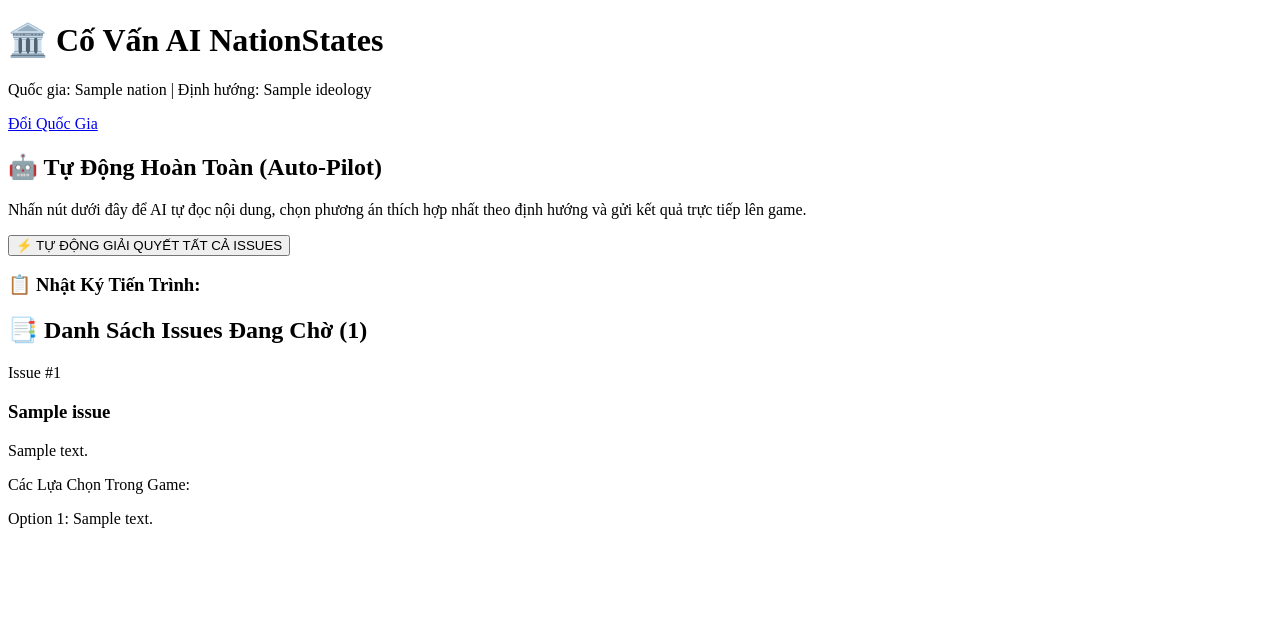
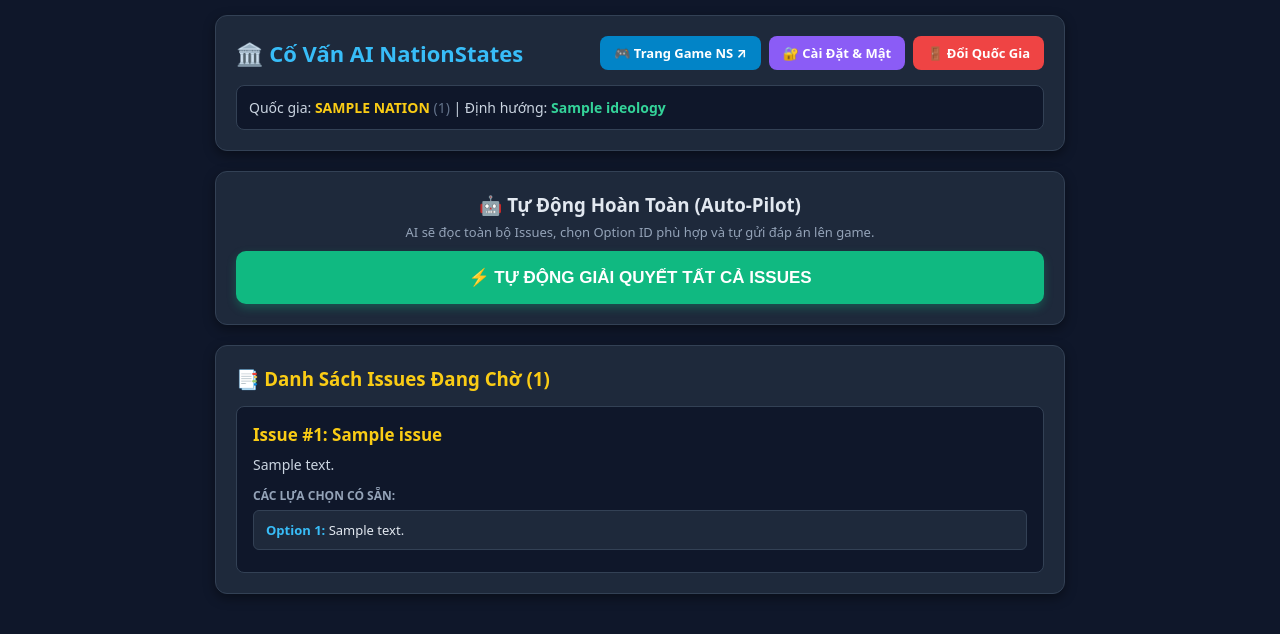
Before and after one commit to zhaxuan92-star/vzcomm-ai-advisor, a Flask app: template templates/index.html in a window 1280 px wide. Shown: the top 634 px of the page. Run offline with Flask 3, Linux system fonts and the light colour scheme; the template is opened without the code that fills it: most values are stand-ins (such as "Sample title", 1, 10 or a date in 2020).

Commit message:
Update index.html

```diff
--- a/templates/index.html
+++ b/templates/index.html
@@ -3,76 +3,118 @@
 <head>
     <meta charset="UTF-8">
     <meta name="viewport" content="width=device-width, initial-scale=1.0">
-    <title>Cố Vấn AI NationStates - Tự Động Hoàn Toàn</title>
-    <script src="[https://cdn.tailwindcss.com](https://cdn.tailwindcss.com)"></script>
+    <title>Cố Vấn AI NationStates - Bảng Điều Khiển</title>
+    <style>
+        * { box-sizing: border-box; margin: 0; padding: 0; }
+        body { background-color: #0f172a; color: #f8fafc; font-family: system-ui, -apple-system, sans-serif; padding: 15px; }
+        .container { max-width: 850px; margin: 0 auto; display: flex; flex-direction: column; gap: 20px; }
+        .card { background-color: #1e293b; border: 1px solid #334155; border-radius: 12px; padding: 20px; box-shadow: 0 4px 12px rgba(0,0,0,0.4); }
+
+        .header-top { display: flex; justify-content: space-between; align-items: center; flex-wrap: wrap; gap: 10px; margin-bottom: 15px; }
+        .title { color: #38bdf8; font-size: 22px; font-weight: bold; }
+
+        /* Cụm Nút Điều Hướng */
+        .nav-buttons { display: flex; gap: 8px; flex-wrap: wrap; }
+        .btn-nav { text-decoration: none; padding: 8px 14px; border-radius: 8px; font-size: 13px; font-weight: bold; transition: 0.2s; display: inline-flex; align-items: center; gap: 5px; }
+        .btn-game { background-color: #0284c7; color: white; }
+        .btn-game:hover { background-color: #0369a1; }
+        .btn-secret { background-color: #8b5cf6; color: white; }
+        .btn-secret:hover { background-color: #7c3aed; }
+        .btn-logout { background-color: #ef4444; color: white; }
+        .btn-logout:hover { background-color: #dc2626; }
+
+        .info-bar { background-color: #0f172a; padding: 12px; border-radius: 8px; border: 1px solid #334155; font-size: 14px; color: #cbd5e1; }
+        .btn-auto { background-color: #10b981; color: white; border: none; padding: 16px; border-radius: 10px; font-size: 17px; font-weight: bold; width: 100%; cursor: pointer; margin-top: 10px; transition: 0.2s; box-shadow: 0 4px 10px rgba(16,185,129,0.3); }
+        .btn-auto:active { transform: scale(0.98); }
+        .btn-auto:disabled { background-color: #64748b; cursor: not-allowed; box-shadow: none; }
+
+        .error-banner { background-color: rgba(239, 68, 68, 0.2); border: 1px solid #ef4444; color: #fca5a5; padding: 12px; border-radius: 8px; font-size: 14px; }
+        .issue-card { background-color: #0f172a; border: 1px solid #334155; border-radius: 8px; padding: 16px; margin-top: 15px; }
+        .issue-title { color: #facc15; font-size: 17px; font-weight: bold; margin-bottom: 8px; }
+        .issue-text { color: #cbd5e1; font-size: 14px; line-height: 1.5; margin-bottom: 12px; }
+        .option-item { background-color: #1e293b; border: 1px solid #334155; padding: 10px 12px; border-radius: 6px; font-size: 13px; margin-bottom: 6px; color: #e2e8f0; }
+        .option-id { color: #38bdf8; font-weight: bold; }
+
+        .result-item { padding: 12px; border-radius: 8px; margin-bottom: 8px; font-size: 14px; border: 1px solid; }
+        .res-success { background-color: rgba(16, 185, 129, 0.15); border-color: #10b981; color: #a7f3d0; }
+        .res-error { background-color: rgba(239, 68, 68, 0.15); border-color: #ef4444; color: #fca5a5; }
+        .hidden { display: none; }
+    </style>
 </head>
-<body class="bg-slate-900 text-white min-h-screen p-4 font-sans">
-    <div class="max-w-4xl mx-auto space-y-6">
+<body>
+    <div class="container">
 
-        <!-- HEADER BANNER -->
-        <div class="bg-slate-800 p-6 rounded-xl border border-slate-700 shadow-xl flex justify-between items-center flex-wrap gap-4">
-            <div>
-                <h1 class="text-2xl font-bold text-cyan-400">🏛️ Cố Vấn AI NationStates</h1>
-                <p class="text-slate-400 text-sm mt-1">
-                    Quốc gia: <span class="text-amber-400 font-semibold uppercase">{{ nation }}</span>
-                    | Định hướng: <span class="text-emerald-400 font-semibold">{{ ideology }}</span>
-                </p>
+        <!-- HEADER & CỤM NÚT DẪN TRANG -->
+        <div class="card">
+            <div class="header-top">
+                <div class="title">🏛️ Cố Vấn AI NationStates</div>
+                <div class="nav-buttons">
+                    <!-- NÚT DẪN SANG TRANG GAME NATIONSTATES -->
+                    <a href="{{ game_url }}" target="_blank" class="btn-nav btn-game">
+                        🎮 Trang Game NS ↗
+                    </a>
+                    <!-- NÚT DẪN SANG TRANG MẬT / QUẢN LÝ CẤU HÌNH -->
+                    <a href="/settings" class="btn-nav btn-secret">
+                        🔐 Cài Đặt & Mật
+                    </a>
+                    <!-- NÚT ĐỔI QUỐC GIA -->
+                    <a href="/logout" class="btn-nav btn-logout">
+                        🚪 Đổi Quốc Gia
+                    </a>
+                </div>
             </div>
-            <a href="/logout" class="bg-red-600 hover:bg-red-700 text-white text-sm font-semibold px-4 py-2 rounded-lg transition">
-                Đổi Quốc Gia
-            </a>
+
+            <div class="info-bar">
+                Quốc gia: <strong style="color: #facc15; text-transform: uppercase;">{{ nation }}</strong>
+                <span style="color: #64748b;">({{ clean_id }})</span> |
+                Định hướng: <strong style="color: #34d399;">{{ ideology }}</strong>
+            </div>
         </div>
 
-        <!-- CỤM TỰ ĐỘNG XỬ LÝ (AUTO-PILOT) -->
-        <div class="bg-slate-800 p-6 rounded-xl border border-slate-700 text-center shadow-xl">
-            <h2 class="text-lg font-bold mb-2 text-slate-200">🤖 Tự Động Hoàn Toàn (Auto-Pilot)</h2>
-            <p class="text-slate-400 text-sm mb-4">
-                Nhấn nút dưới đây để AI tự đọc nội dung, chọn phương án thích hợp nhất theo định hướng và gửi kết quả trực tiếp lên game.
-            </p>
+        <!-- CẢNH BÁO LỖI NẾU CÓ -->
+        {% if api_error %}
+        <div class="error-banner">
+            ⚠️ <strong>Lỗi Kết Nối API:</strong> {{ api_error }}
+        </div>
+        {% endif %}
 
-            <button id="btn-auto" onclick="runAutoSolve()" class="bg-emerald-600 hover:bg-emerald-500 text-white font-bold py-3 px-8 rounded-xl shadow-lg transform active:scale-95 transition">
-                ⚡ TỰ ĐỘNG GIẢI QUYẾT TẤT CẢ ISSUES
-            </button>
+        <!-- NÚT CHẠY AUTO-PILOT -->
+        <div class="card" style="text-align: center;">
+            <h3 style="color: #e2e8f0; margin-bottom: 6px;">🤖 Tự Động Hoàn Toàn (Auto-Pilot)</h3>
+            <p style="color: #94a3b8; font-size: 13px;">AI sẽ đọc toàn bộ Issues, chọn Option ID phù hợp và tự gửi đáp án lên game.</p>
+            <button id="btn-auto" onclick="runAutoSolve()" class="btn-auto">⚡ TỰ ĐỘNG GIẢI QUYẾT TẤT CẢ ISSUES</button>
         </div>
 
-        <!-- BẢNG HIỂN THỊ KẾT QUẢ XỬ LÝ -->
-        <div id="result-box" class="hidden bg-slate-800 p-6 rounded-xl border border-slate-700 shadow-xl">
-            <h3 class="text-lg font-bold text-cyan-400 mb-3">📋 Nhật Ký Tiến Trình:</h3>
-            <div id="result-list" class="space-y-3"></div>
+        <!-- NHẬT KÝ TIẾN TRÌNH -->
+        <div id="result-box" class="card hidden">
+            <h3 style="color: #38bdf8; margin-bottom: 12px;">📋 Nhật Ký Xử Lý AI:</h3>
+            <div id="result-list"></div>
         </div>
 
-        <!-- DANH SÁCH ISSUES ĐANG CÓ -->
-        <div class="bg-slate-800 p-6 rounded-xl border border-slate-700 shadow-xl">
-            <h2 class="text-xl font-bold text-amber-400 mb-4">📑 Danh Sách Issues Đang Chờ ({{ issues|length }})</h2>
+        <!-- DANH SÁCH ISSUES HIỆN CÓ -->
+        <div class="card">
+            <h3 style="color: #facc15; margin-bottom: 10px;">📑 Danh Sách Issues Đang Chờ ({{ issues|length }})</h3>
 
             {% if issues %}
-                <div class="space-y-6">
-                    {% for issue in issues %}
-                    <div class="bg-slate-900 p-5 rounded-lg border border-slate-700">
-                        <div class="flex justify-between items-center mb-2">
-                            <span class="text-xs font-bold bg-amber-500/20 text-amber-400 px-2 py-1 rounded">Issue #{{ issue.id }}</span>
-                        </div>
-                        <h3 class="text-lg font-bold text-white mb-2">{{ issue.title }}</h3>
-                        <p class="text-slate-300 text-sm mb-4 leading-relaxed">{{ issue.text }}</p>
-
-                        <div class="space-y-2 border-t border-slate-800 pt-3">
-                            <p class="text-xs font-semibold text-slate-400 uppercase">Các Lựa Chọn Trong Game:</p>
-                            {% for option in issue.options %}
-                            <div class="bg-slate-800 p-3 rounded text-sm text-slate-300 border border-slate-700/50">
-                                <span class="font-bold text-cyan-400">Option {{ option.id }}:</span> {{ option.text }}
-                            </div>
-                            {% endfor %}
-                        </div>
+                {% for issue in issues %}
+                <div class="issue-card">
+                    <div class="issue-title">Issue #{{ issue.id }}: {{ issue.title }}</div>
+                    <div class="issue-text">{{ issue.text }}</div>
+                    <div style="font-size: 12px; color: #94a3b8; margin-bottom: 6px; font-weight: bold;">CÁC LỰA CHỌN CÓ SẴN:</div>
+                    {% for option in issue.options %}
+                    <div class="option-item">
+                        <span class="option-id">Option {{ option.id }}:</span> {{ option.text }}
                     </div>
                     {% endfor %}
                 </div>
+                {% endfor %}
             {% else %}
-                <div class="text-center py-8">
-                    <p class="text-emerald-400 text-lg font-semibold">🎉 Hiện tại không có Issue nào cần xử lý!</p>
-                    <p class="text-slate-400 text-sm mt-1">Quốc gia đang trong trạng thái ổn định. Bạn có thể quay lại kiểm tra sau.</p>
-                    <button onclick="location.reload()" class="mt-4 bg-slate-700 hover:bg-slate-600 text-white font-semibold px-4 py-2 rounded-lg text-sm transition">
-                        🔄 Tải Lại Trang
-                    </button>
+                <div style="text-align: center; padding: 25px; color: #34d399;">
+                    <p style="font-size: 16px; font-weight: bold;">🎉 Hiện tại không có Issue nào cần xử lý!</p>
+                    <p style="color: #94a3b8; font-size: 13px; margin-top: 5px;">
+                        Bạn có thể bấm vào nút <strong style="color: #38bdf8;">"🎮 Trang Game NS ↗"</strong> ở trên để truy cập trang chủ game.
+                    </p>
+                    <button onclick="location.reload()" style="margin-top: 15px; background: #334155; color: white; border: none; padding: 8px 18px; border-radius: 6px; cursor: pointer; font-weight: bold;">🔄 Tải Lại Trang</button>
                 </div>
             {% endif %}
         </div>
@@ -85,9 +127,8 @@
             const resultBox = document.getElementById('result-box');
             const resultList = document.getElementById('result-list');
 
-            btn.innerText = "⏳ AI đang phân tích & gửi kết quả...";
+            btn.innerText = "⏳ AI đang phân tích & gửi kết quả lên game...";
             btn.disabled = true;
-            btn.classList.add('opacity-50', 'cursor-not-allowed');
 
             fetch('/auto_solve_all', { method: 'POST' })
             .then(res => res.json())
@@ -98,29 +139,28 @@
                 if (data.results && data.results.length > 0) {
                     data.results.forEach(res => {
                         const item = document.createElement('div');
-                        item.className = "p-4 rounded-lg border text-sm " + (res.status === 'Thành công' ? 'bg-emerald-950/40 border-emerald-600 text-emerald-200' : 'bg-red-950/40 border-red-600 text-red-200');
+                        item.className = "result-item " + (res.status === 'Thành công' ? 'res-success' : 'res-error');
                         item.innerHTML = `
-                            <p class="font-bold">📌 Issue #${res.issue_id}: ${res.title}</p>
-                            <p class="mt-1">👉 Đã quyết định chọn: <strong class="text-amber-300">Option ${res.chosen_option_id}</strong></p>
-                            <p class="mt-1 text-slate-300 italic">" ${res.reason} "</p>
-                            <p class="mt-1 text-xs font-semibold uppercase">Kết quả gửi: ${res.detail}</p>
+                            <strong>📌 Issue #${res.issue_id}: ${res.title}</strong><br>
+                            👉 AI đã chọn: <strong style="color: #facc15;">Option ${res.chosen_option_id}</strong><br>
+                            <span style="font-style: italic; color: #cbd5e1;">"${res.reason}"</span><br>
+                            <small>Trạng thái: ${res.detail}</small>
                         `;
                         resultList.appendChild(item);
                     });
                 } else {
-                    resultList.innerHTML = `<p class="text-slate-300">${data.message}</p>`;
+                    resultList.innerHTML = `<div class="result-item res-error">${data.message}</div>`;
                 }
 
-                btn.innerText = "✅ HOÀN THÀNH TỰ ĐỘNG XỬ LÝ!";
-                setTimeout(() => { location.reload(); }, 3500);
+                btn.innerText = "✅ HOÀN THÀNH TỰ ĐỘNG!";
+                setTimeout(() => { location.reload(); }, 3000);
             })
             .catch(err => {
-                alert("Lỗi kết nối tới Server!");
+                alert("Lỗi kết nối Server!");
                 btn.disabled = false;
-                btn.classList.remove('opacity-50', 'cursor-not-allowed');
                 btn.innerText = "⚡ TỰ ĐỘNG GIẢI QUYẾT TẤT CẢ ISSUES";
             });
         }
     </script>
 </body>
-    </html>
+        </html>
```
